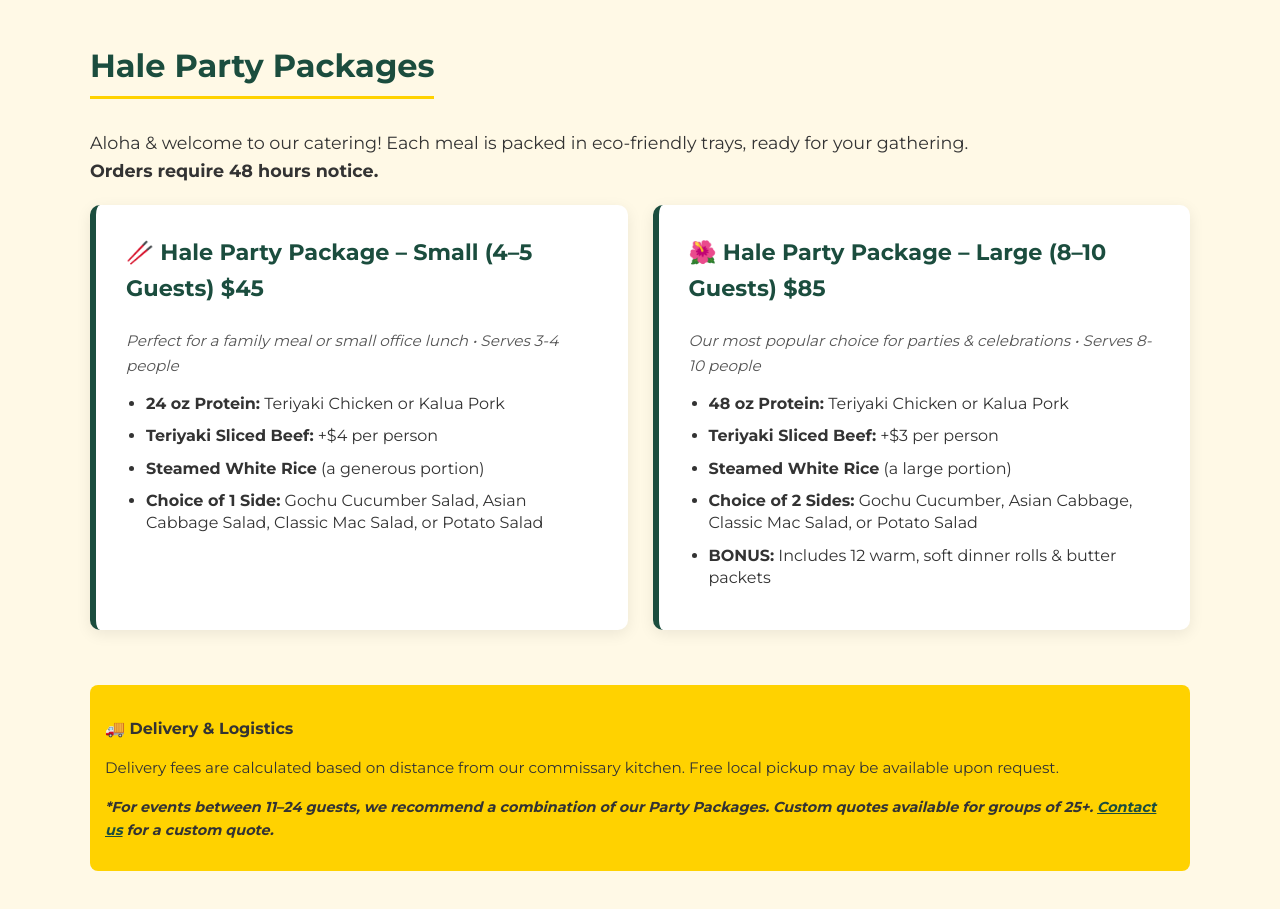
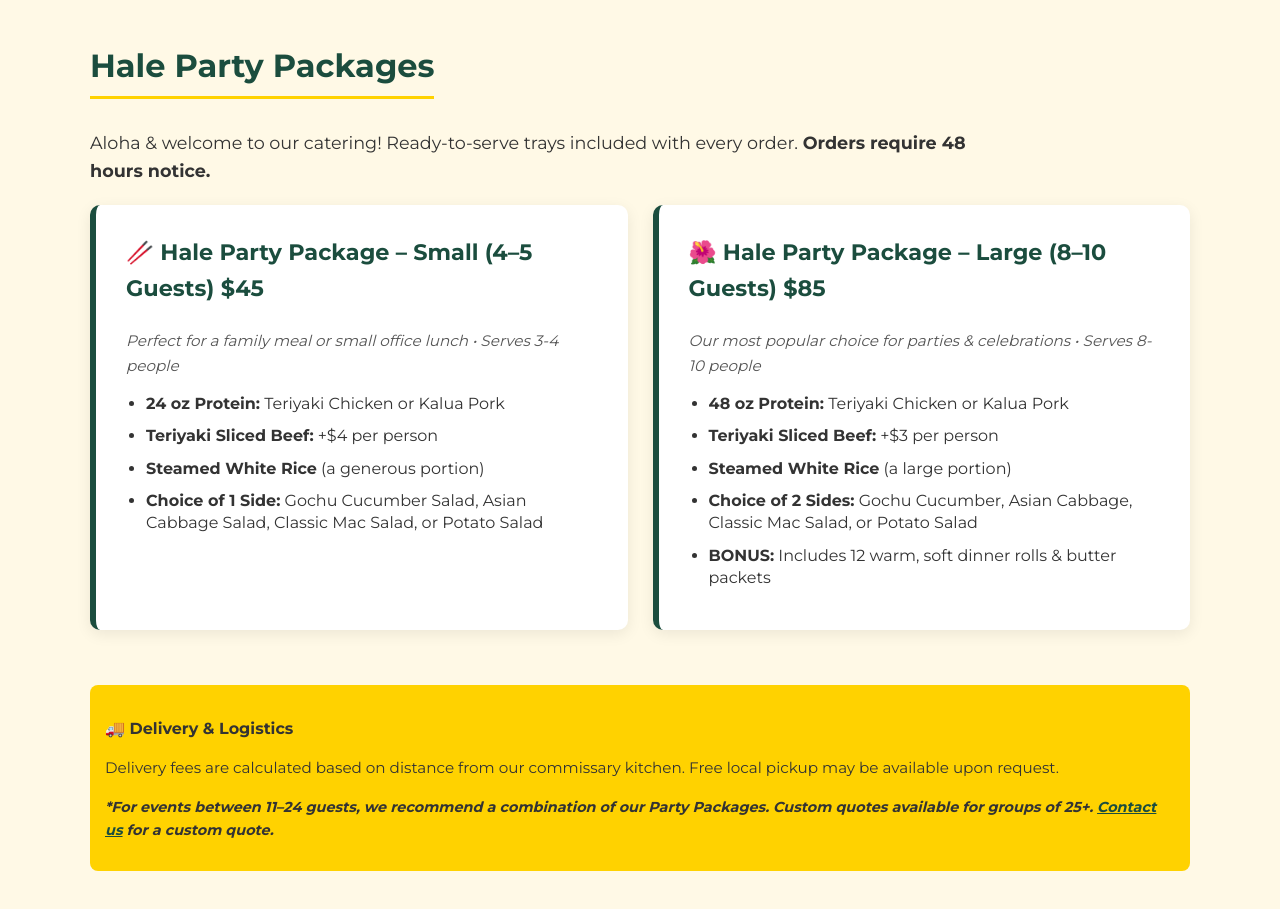
Before and after one commit to mleilua1/teriyakihale, a plain HTML site: page index.html in a window 1280 px wide. Shown: the part 2160-3069 px from the top of the page. Drawn offline with Linux system fonts and the light colour scheme.

Commit message:
Update index.html

```diff
--- a/index.html
+++ b/index.html
@@ -381,7 +381,7 @@
 
 <div class="catering-header">
         <h2>Hale Party Packages</h2>
-        <p class="intro-text">Aloha & welcome to our catering! Each meal is packed in eco-friendly trays, ready for your gathering. <strong>Orders require 48 hours notice.</strong></p>
+        <p class="intro-text">Aloha & welcome to our catering! Ready-to-serve trays included with every order. <strong>Orders require 48 hours notice.</strong></p>
     </div>
 
     <div class="catering-container">
```
